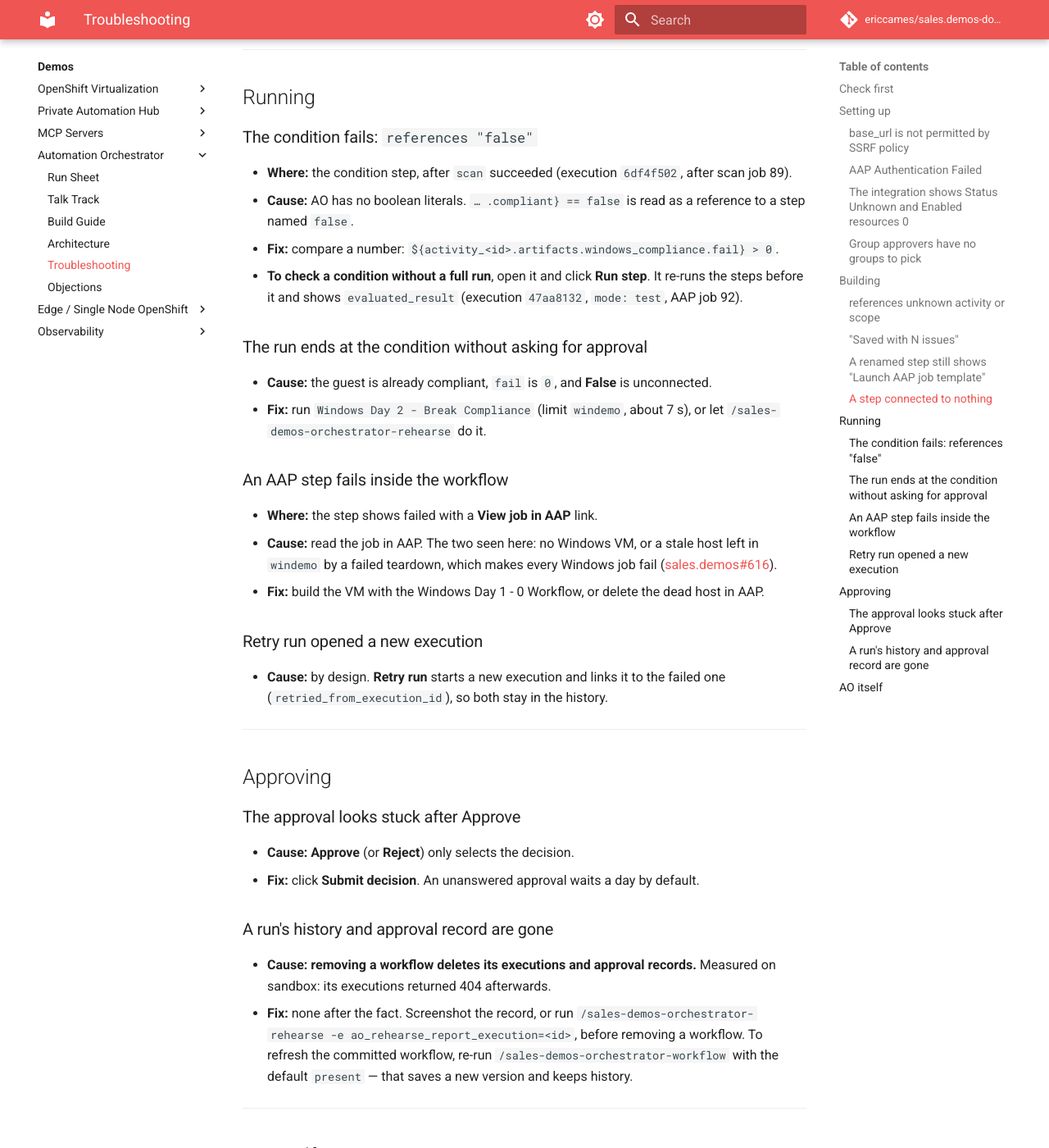
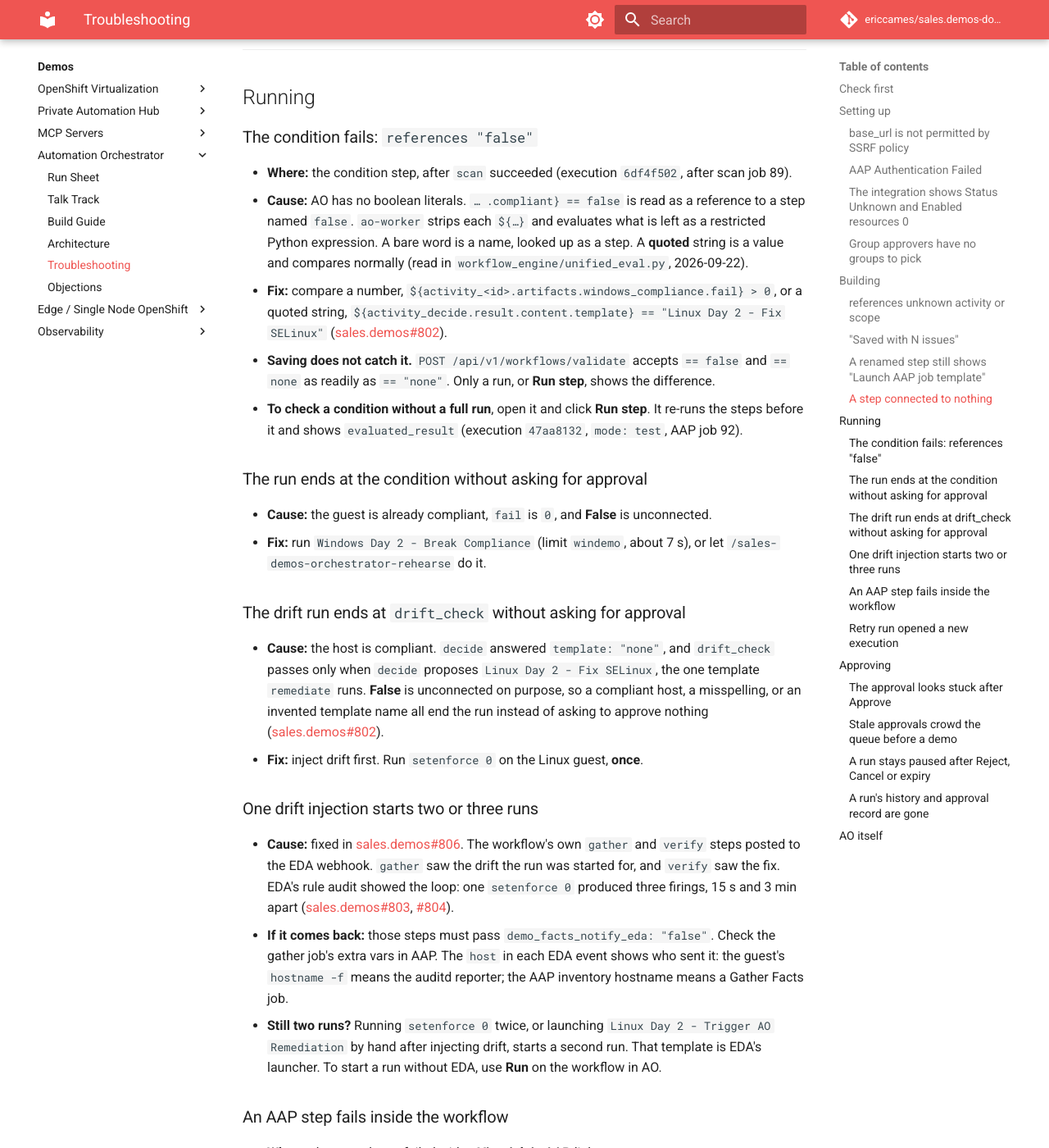
Before and after one commit to ericcames/sales.demos-docs, an MkDocs documentation site: the page built from docs/demos/automation-orchestrator/troubleshooting.md, in a window 1280 px wide and 1400 px high, scrolled down 3008 px. Shown: the whole window at 82% size. Built offline with MkDocs 1.6.1 and Material for MkDocs 9.7.7, drawn with Linux system fonts in a browser that asks for light colours; comment, search, counter and statistics services are not loaded; some of the changed text lies outside the part shown.

Commit message:
Record AO approval, condition and stuck-run findings (#116) (#117)
Measured on sandbox 2026-09-22 while fixing sales.demos#802-#805:
quoted-string conditions, the drift self-trigger, who can reject, and
why runs stay paused after a pod restart.

Co-authored-by: Claude Opus 5.5 <noreply@anthropic.com>

```diff
--- a/docs/demos/automation-orchestrator/troubleshooting.md
+++ b/docs/demos/automation-orchestrator/troubleshooting.md
@@ -120,8 +120,17 @@ integration was Enabled, AO listed 36 templates — while three were broken.
 - **Where:** the condition step, after `scan` succeeded (execution `6df4f502`,
   after scan job 89).
 - **Cause:** AO has no boolean literals. `… .compliant} == false` is read as a
-  reference to a step named `false`.
-- **Fix:** compare a number: `${activity_<id>.artifacts.windows_compliance.fail} > 0`.
+  reference to a step named `false`. `ao-worker` strips each `${…}` and
+  evaluates what is left as a restricted Python expression. A bare word is a
+  name, looked up as a step. A **quoted** string is a value and compares
+  normally (read in `workflow_engine/unified_eval.py`, 2026-09-22).
+- **Fix:** compare a number,
+  `${activity_<id>.artifacts.windows_compliance.fail} > 0`, or a quoted
+  string, `${activity_decide.result.content.template} == "Linux Day 2 - Fix SELinux"`
+  ([sales.demos#802](https://github.com/ericcames/sales.demos/issues/802)).
+- **Saving does not catch it.** `POST /api/v1/workflows/validate` accepts
+  `== false` and `== none` as readily as `== "none"`. Only a run, or **Run
+  step**, shows the difference.
 - **To check a condition without a full run**, open it and click **Run step**.
   It re-runs the steps before it and shows `evaluated_result` (execution
   `47aa8132`, `mode: test`, AAP job 92).
@@ -132,6 +141,34 @@ integration was Enabled, AO listed 36 templates — while three were broken.
   unconnected.
 - **Fix:** run `Windows Day 2 - Break Compliance` (limit `windemo`, about 7 s),
   or let `/sales-demos-orchestrator-rehearse` do it.
+
+### The drift run ends at `drift_check` without asking for approval
+
+- **Cause:** the host is compliant. `decide` answered `template: "none"`, and
+  `drift_check` passes only when `decide` proposes `Linux Day 2 - Fix SELinux`,
+  the one template `remediate` runs. **False** is unconnected on purpose, so a
+  compliant host, a misspelling, or an invented template name all end the run
+  instead of asking to approve nothing
+  ([sales.demos#802](https://github.com/ericcames/sales.demos/issues/802)).
+- **Fix:** inject drift first. Run `setenforce 0` on the Linux guest, **once**.
+
+### One drift injection starts two or three runs
+
+- **Cause:** fixed in
+  [sales.demos#806](https://github.com/ericcames/sales.demos/pull/806). The
+  workflow's own `gather` and `verify` steps posted to the EDA webhook. `gather`
+  saw the drift the run was started for, and `verify` saw the fix. EDA's rule
+  audit showed the loop: one `setenforce 0` produced three firings, 15 s and
+  3 min apart ([sales.demos#803](https://github.com/ericcames/sales.demos/issues/803),
+  [#804](https://github.com/ericcames/sales.demos/issues/804)).
+- **If it comes back:** those steps must pass `demo_facts_notify_eda: "false"`.
+  Check the gather job's extra vars in AAP. The `host` in each EDA event shows
+  who sent it: the guest's `hostname -f` means the auditd reporter; the AAP
+  inventory hostname means a Gather Facts job.
+- **Still two runs?** Running `setenforce 0` twice, or launching
+  `Linux Day 2 - Trigger AO Remediation` by hand after injecting drift, starts a
+  second run. That template is EDA's launcher. To start a run without EDA, use
+  **Run** on the workflow in AO.
 
 ### An AAP step fails inside the workflow
 
@@ -158,6 +195,38 @@ integration was Enabled, AO listed 36 templates — while three were broken.
 - **Fix:** click **Submit decision**. An unanswered approval waits a day by
   default.
 
+### Stale approvals crowd the queue before a demo
+
+- **Fix:** open **Approvals**, tick every **Pending** row, click **Reject**.
+  Do it before every rehearsal and presentation, so the queue holds only the
+  live run.
+- **Why not a playbook:** only a user named in the approval's approvers can
+  decide it, and there is no admin override. The playbooks log in as the local
+  `admin`, while the approver is the SSO identity (`admin-<hash>`), so
+  `PATCH /api/v1/approvals/<id>` is refused
+  ([sales.demos#805](https://github.com/ericcames/sales.demos/issues/805)).
+
+### A run stays `paused` after Reject, Cancel or expiry
+
+- **What each action does** (measured on sandbox, 2026-09-22):
+
+  | Action | Approval | Run |
+  |---|---|---|
+  | Reject in the UI | `rejected` | `completed`, if the run started after the last AO pod restart |
+  | `POST /api/v1/executions/<id>/cancel` | `cancelled` | stays `paused` |
+  | Expiry (a day, then the fallback decision) | `expired` | stays `paused` |
+
+- **Cause:** AO's database learns a run's final status from a monitor held in
+  memory by the pod that started the run. Every AO pod on sandbox restarted
+  5–8 times in two days. A run started before a restart loses its monitor, so
+  AO's engine (Temporal) finishes it but the database never hears. Cancelling
+  it afterwards logs `Workflow already completed, cancel is a no-op`.
+- **Fix:** none. AO has no API to delete a run, and removing the workflow
+  would delete its whole history (below). The stuck rows show only in the
+  executions list, not in the approvals queue.
+- **Before a demo:** check the AO pods' restart counts. A restart in the middle
+  of the live run leaves it looking stuck.
+
 ### A run's history and approval record are gone
 
 - **Cause:** **removing a workflow deletes its executions and approval
```
